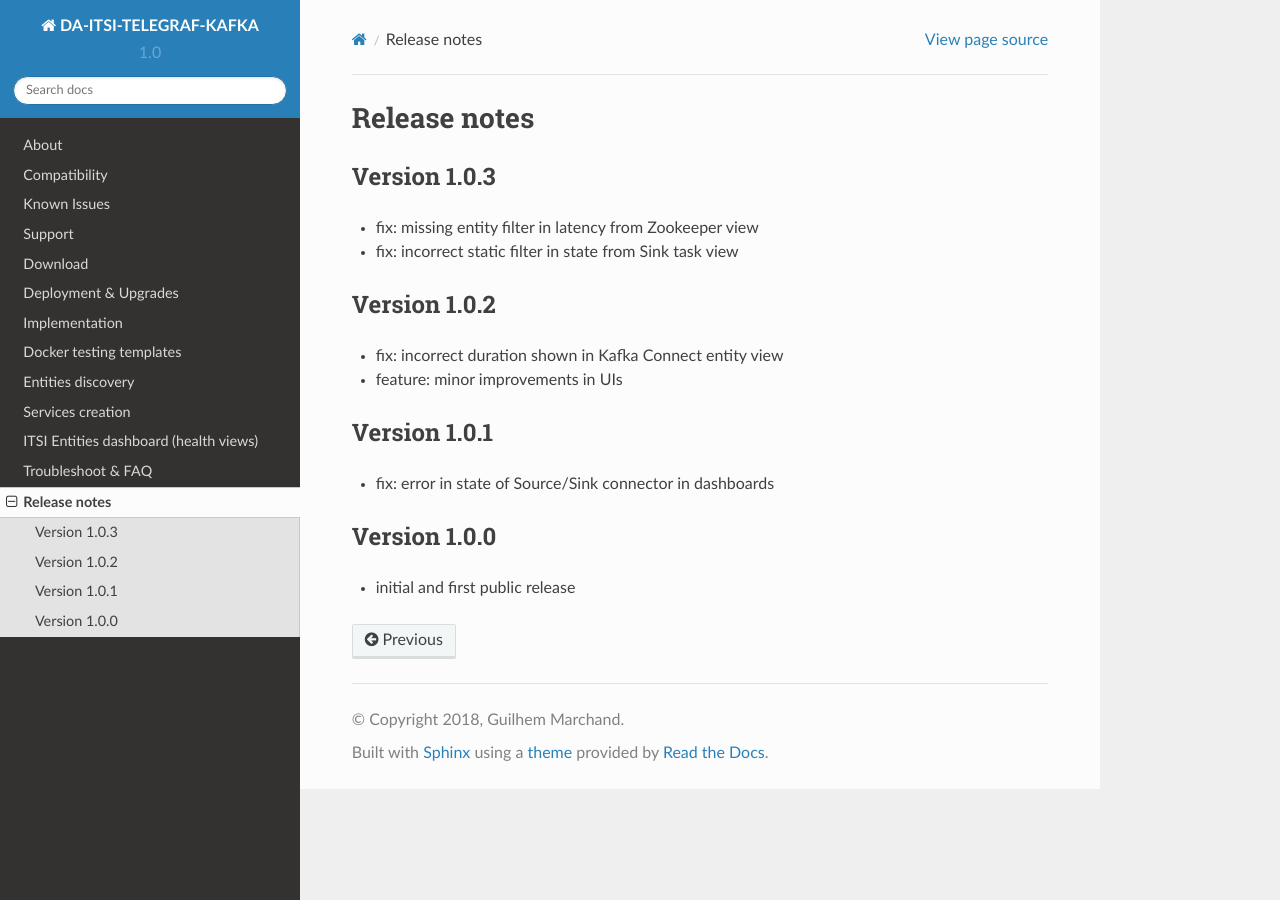
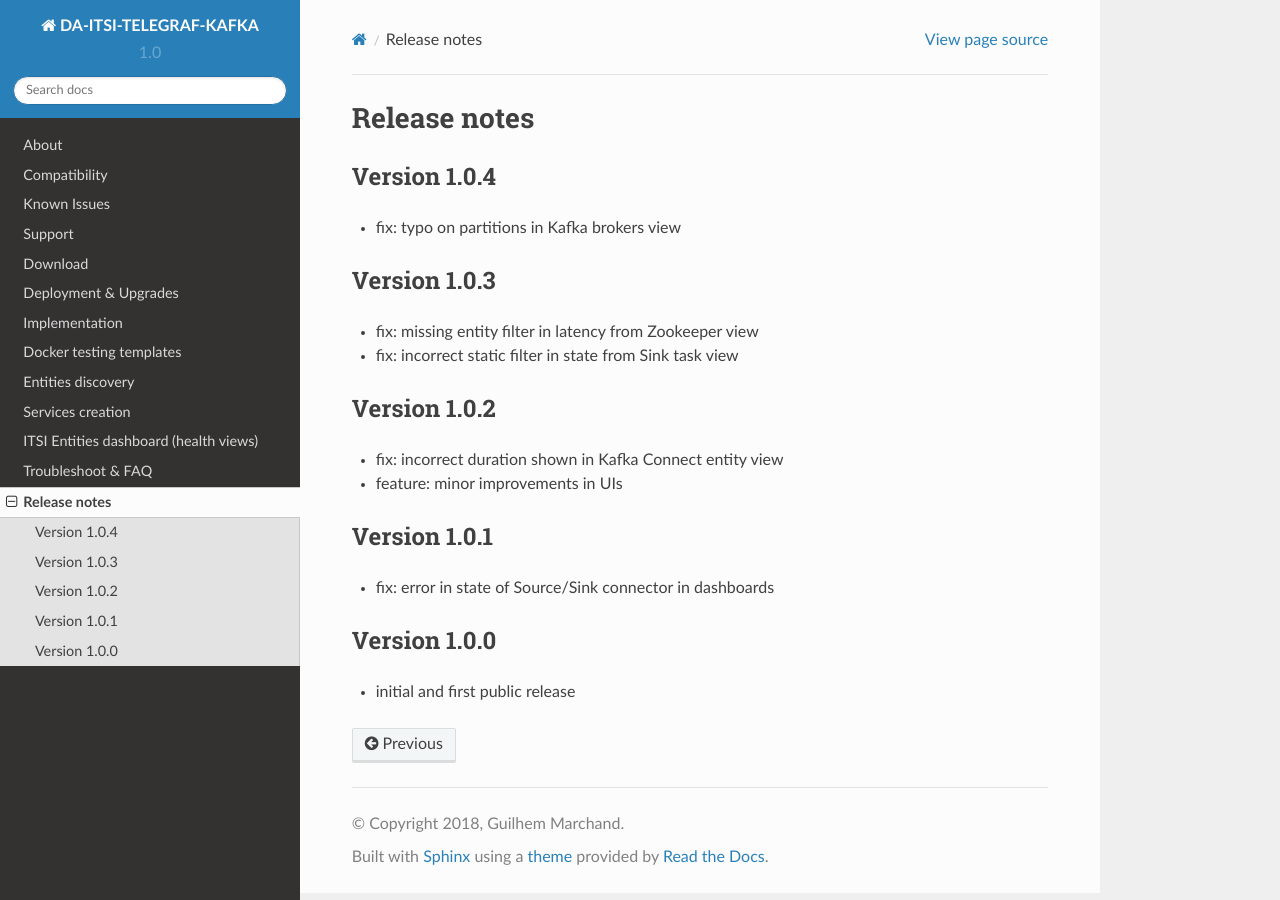
Before and after one commit to guilhemmarchand/DA-ITSI-TELEGRAF-KAFKA, a Sphinx documentation site: the page built from docs/releasenotes.rst, in a window 1280 px wide. Built offline with Sphinx 7.4.7 and the Read the Docs theme 2.0.0, drawn with Linux system fonts in a browser that asks for light colours.

Commit message:
version 1.0.4

```diff
--- a/docs/releasenotes.rst
+++ b/docs/releasenotes.rst
@@ -1,5 +1,9 @@
 Release notes
 #############
+
+Version 1.0.4
+=============
+- fix: typo on partitions in Kafka brokers view
 
 Version 1.0.3
 =============
```
Also changed, not shown: 4 other files.
